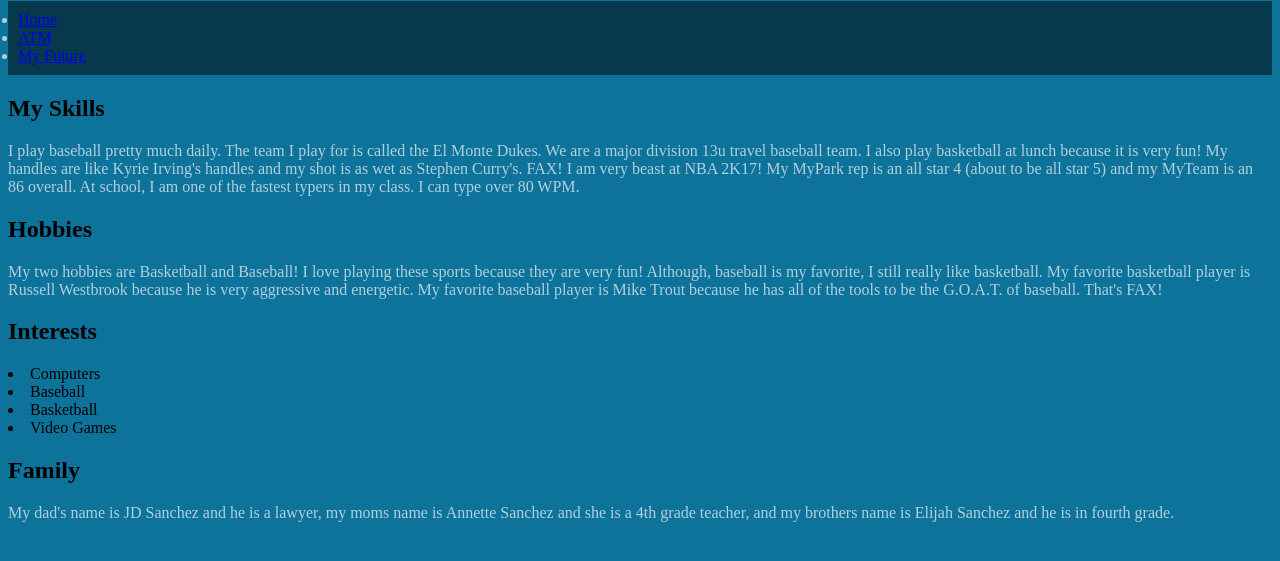
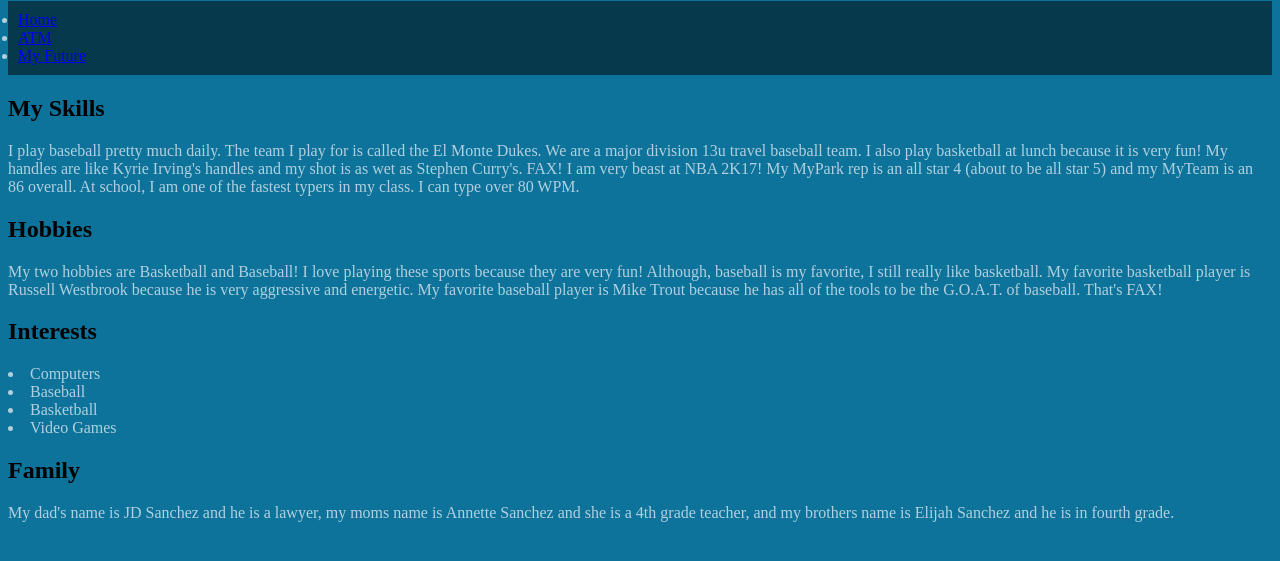
Before and after one commit to ShaunL1214/mynameisjonah.github.io, a plain HTML site: page index.html in a window 1280 px wide. Shown: the part 107-668 px from the top of the page. Drawn offline with Linux system fonts and the light colour scheme.

Commit message:
Update mystyle.css

```diff
--- a/mystyle.css
+++ b/mystyle.css
@@ -9,3 +9,6 @@ body {
 p {
      color: rgb(177,208,223)
 }
+li {
+     color: rgb(177,208,223)
+}
```
